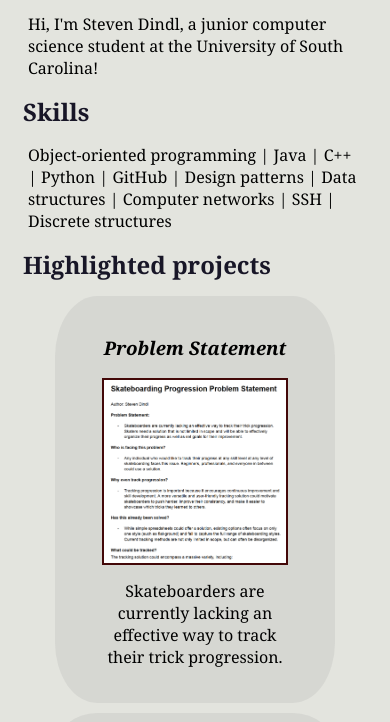
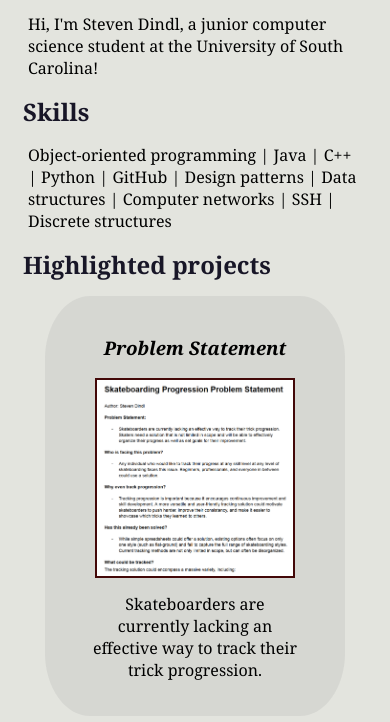
Before and after one commit to stevendindl/smdindl.github.io, a plain HTML site: page index.html in a window 390 px wide. Shown: the part 122-844 px from the top of the page. Drawn offline with Linux system fonts and the light colour scheme.

Commit message:
Resized project tabs

```diff
--- a/styles.css
+++ b/styles.css
@@ -25,13 +25,13 @@ h3 {
     font-style: italic;
 }
 
-.projects{
+.projects { /* Formating on how projects are positioned */
     display:flex;
     flex-wrap:wrap;
     justify-content: center;
 }
 
-.project{
+.project { /* Box for content */
     width: 30%;
     margin: 10px;
     padding: 20px 10px;
@@ -40,7 +40,7 @@ h3 {
     box-sizing: border-box;
 }
 
-.project img{
+.project img { /* Preview Image of the Project */
     width: 70%;
     height: auto;
     margin: 10px;
@@ -49,16 +49,16 @@ h3 {
     margin: auto;
 }
 
-.project img:hover{
+.project img:hover {
     border: 2px solid white;
 }
 
-a{
+a {
     text-decoration: none;
     color:rgb(0, 0, 0)
 }
 
-.project a:hover{
+.project a:hover {
     color: white;
 }
 
@@ -75,7 +75,7 @@ a{
         padding: 0; /* Remove padding on smaller screens */
     }
     .project {
-        width: 75%;
+        width: 80%;
         margin: 10px auto; /* Center the project and add vertical spacing */
     }
 }
```
